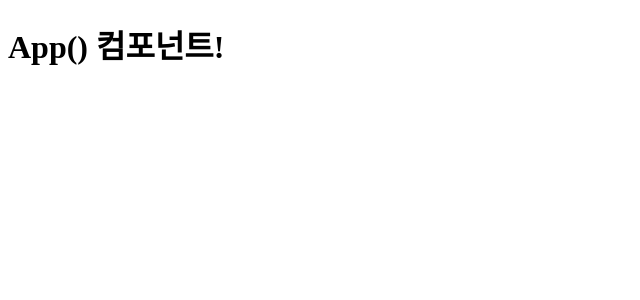
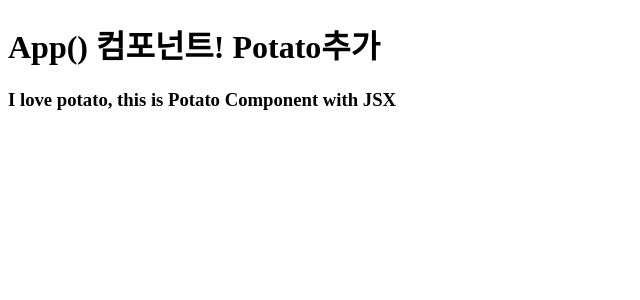
Before and after one commit to YINAKIM/React_ex01__movieApp, a React (Create React App) app: page / in a window 1280 px wide. Shown: the top 300 px of the page, without its empty margins (0-640 px from the left). Built offline with nearby package versions, Linux system fonts and the light colour scheme.

Commit message:
react기본2, JSX로 컴포넌트 만들고 컴포넌트 여러개 렌더링하기

```diff
--- a/src/App.js
+++ b/src/App.js
@@ -1,9 +1,11 @@
 import React from 'react';
+import Potato from "./Potato";
 
 function app() {
   return(
       <div>
-        <h1> App() 컴포넌트! </h1>
+        <h1> App() 컴포넌트! Potato추가</h1>
+          <Potato />
       </div>
   );
 }
--- /dev/null
+++ b/src/Potato.js
@@ -0,0 +1,10 @@
+// Potato라는 컴포넌트를 Potato.js에 JSX문법을 사용해서 작성하기(js파일이지만 앞글자 꼭 대문자로!)
+
+import React from "react"; // 이 코드를 입력해야 JSX가 인식할 수 있는 파일이 된다
+
+function Potato(){
+    return <h3>I love potato, this is Potato Component with JSX</h3>;
+    // 여기 return ~ ; 는 HTML처럼 생겼지만 JSX다
+}
+
+export default Potato;
--- a/src/index.js
+++ b/src/index.js
@@ -3,6 +3,29 @@ import ReactDOM from 'react-dom';
 import App from './App';
 
 ReactDOM.render(
-    <App />, //import받은 바로 그 컴포넌트
-    document.getElementById('root') //이위치에 그려리
+    <App />, // Compiled successfully!
+    document.getElementById('root')
 );
+
+
+/******************************************************************************************
+ <App /><Potato />, // ERROR :  Adjacent JSX elements must be wrapped in an enclosing tag.
+ **** React는 최종으로 단 한개의 컴포넌트를 그려야 한다 ****
+
+ 그럼 Potato를 렌더링하려면?
+ react가 렌더링하는 단하나의 컴포넌트가 작성된 function의 return(); 안에다 <Potato /> 로 추가해넣으면 된다
+ 왜냐면 리액트가 렌더링하는 컴포넌트가 정의된 function에 있는 return~~~; 이부분은 JSX니까
+
+App.js에 import Potato~ 하고 이렇게 추가해넣으면
+
+ return(
+     <div>
+     <h1> App() 컴포넌트! Potato추가</h1>
+     <Potato />
+     </div>
+ );
+
+ => 결과 렌더링
+ App() 컴포넌트! Potato추가
+ I love potato, this is Potato Component with JSX
+ *******************************************************************************************/
```
Also changed, not shown: src/react-basic/JSX.txt (added).
